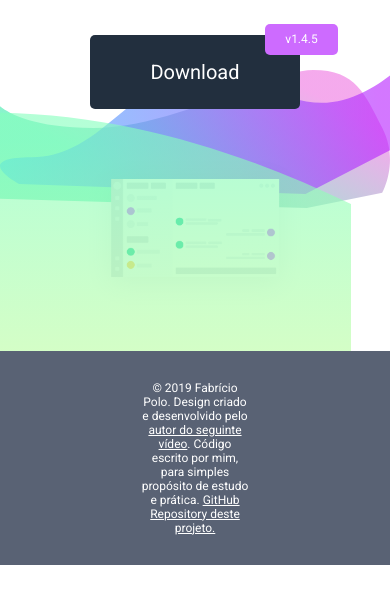
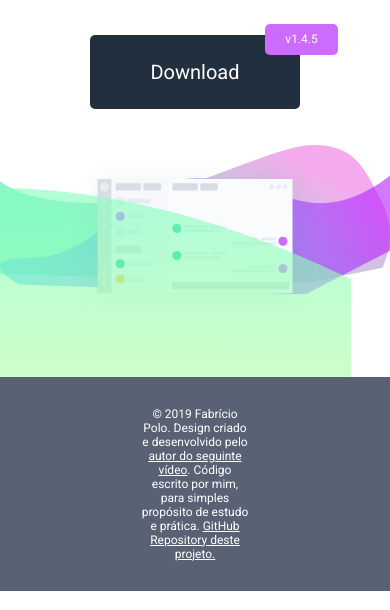
Before and after one commit to fapolo/landing_page_01, a plain HTML site: page index.html in a window 390 px wide. Shown: the part 234-844 px from the top of the page. Drawn offline with Linux system fonts and the light colour scheme.

Commit message:
mediaquery simples bkgrnd

```diff
--- a/style.css
+++ b/style.css
@@ -202,13 +202,13 @@ BACKGROUND COMPOSITION
 
 .background-composition {
     width: 100vw;
-    height: 120px;
+    height: 130px;
     position: relative;
 }
 
 .gradient-img-1 {
     width: 100vw;
-    height: 300px;
+    height: 270px;
     margin-left: -10%;
     transform: translateY(-20vh);
     background: url(./src/path-1.svg);
@@ -220,7 +220,7 @@ BACKGROUND COMPOSITION
 
 .gradient-img-2 {
     width: 100vw;
-    height: 310px;
+    height: 320px;
     transform: translateY(-25vh);
     background: url(./src/path-2.svg);
     background-repeat: no-repeat;
@@ -232,7 +232,7 @@ BACKGROUND COMPOSITION
 
 .gradient-img-3 {
     width: 100vw;
-    height: 310px;
+    height: 320px;
     transform: translateY(-25vh);
     background: url(./src/path-3.svg);
     background-repeat: no-repeat;
@@ -241,3 +241,82 @@ BACKGROUND COMPOSITION
     z-index: -2;
     position: absolute;
 }
+
+/*
+/////////////////////
+MEDIA QUERIES
+/////////////////////
+*/
+
+@media (max-width:1440px) {
+    .sample-image {
+        width: 50%;
+        height: 50%;
+        margin-top: 70px;
+        margin-left: 50%;
+        transform: translateX(-50%);
+        box-shadow: 0px 5px 25px rgba(57,78,109,.1);
+    }
+
+    .gradient-img-2 {
+        width: 100vw;
+        height: 260px;
+        transform: translateY(-21vh);
+        background: url(./src/path-2.svg);
+        background-repeat: no-repeat;
+        background-position: top left;
+        background-size: 103vw;
+        z-index: -1;
+        position: absolute;
+    }
+
+    .gradient-img-3 {
+        width: 100vw;
+        height: 260px;
+        transform: translateY(-21vh);
+        background: url(./src/path-3.svg);
+        background-repeat: no-repeat;
+        background-position: top right;
+        background-size: 110vw;
+        z-index: -2;
+        position: absolute;
+    }
+}
+
+@media (max-width:1024px) {
+    .gradient-img-1 {
+        width: 100vw;
+        height: 250px;
+        margin-left: -10%;
+        transform: translateY(-13vh);
+        background: url(./src/path-1.svg);
+        background-repeat: no-repeat;
+        background-position: top;
+        z-index: 2;
+        position:absolute;
+    }
+
+    .gradient-img-2 {
+        width: 100vw;
+        height: 260px;
+        transform: translateY(-15vh);
+        background: url(./src/path-2.svg);
+        background-repeat: no-repeat;
+        background-position: top left;
+        background-size: 103vw;
+        z-index: -1;
+        position: absolute;
+    }
+
+    .gradient-img-3 {
+        width: 100vw;
+        height: 260px;
+        transform: translateY(-18vh);
+        background: url(./src/path-3.svg);
+        background-repeat: no-repeat;
+        background-position: top right;
+        background-size: 110vw;
+        z-index: -2;
+        position: absolute;
+    }
+}
```
